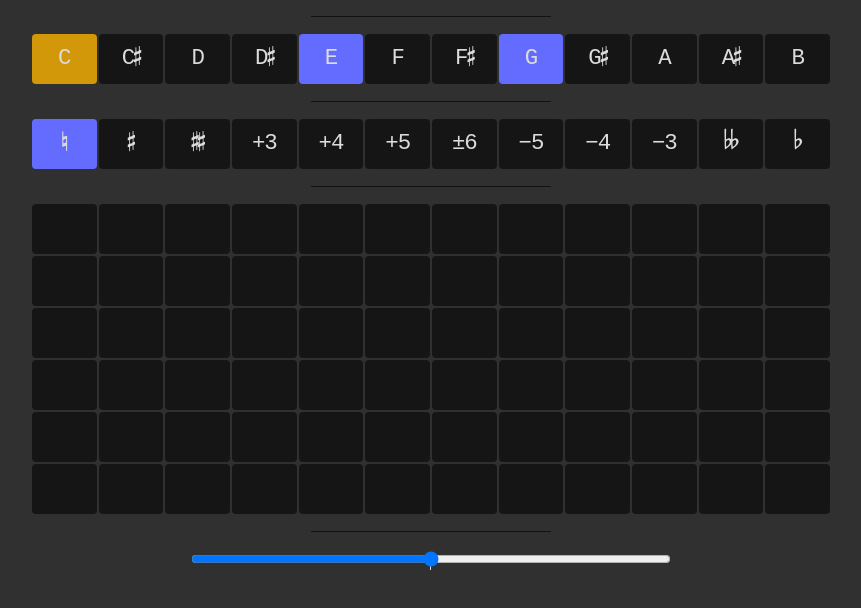
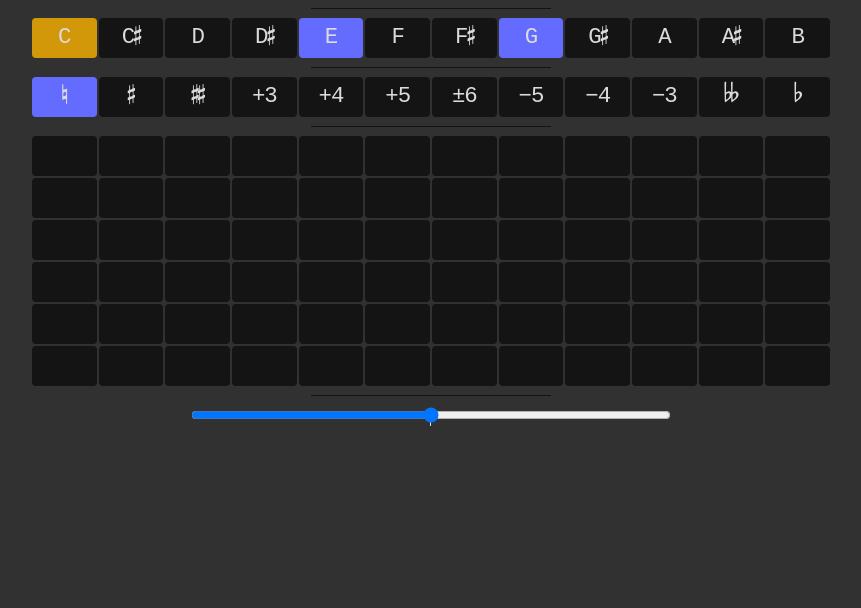
Before and after one commit to teuncm/chord-playground, a Vue app: page / in a window 1280 px wide. Shown: the top 608 px of the page, without its empty margins (209-1070 px from the left). Built offline with nearby package versions, Linux system fonts and the light colour scheme.

Commit message:
Change button sizes

```diff
--- a/src/style.css
+++ b/src/style.css
@@ -11,7 +11,7 @@
 
 * {
   font-family: 'Bravura', monospace, sans-serif;
-  color: rgb(220, 220, 220);
+  color: rgb(219, 219, 219);
 
   box-sizing: border-box;
 
@@ -33,7 +33,7 @@ body {
   font-weight: normal;
   letter-spacing: -1px;
 
-  background-color: rgb(48, 48, 48);
+  background-color: rgb(49, 49, 49);
 
   font-synthesis: none;
   text-rendering: optimizeLegibility;
@@ -53,8 +53,8 @@ body {
   margin-left: 35%;
   margin-right: 35%;
   height: 1px;
-  margin-top: 2vh;
-  margin-bottom: 2vh;
+  margin-top: 1vh;
+  margin-bottom: 1vh;
 }
 
 .container {
@@ -102,10 +102,10 @@ body {
   white-space: nowrap;
   overflow: hidden;
   margin: 1px;
-  height: 50px;
+  height: 40px;
 
   cursor: pointer;
-  background-color: rgb(21, 21, 21);
+  background-color: rgb(20, 20, 20);
   border: 1px solid transparent;
   transition: border-color 0.5s, background-color 0.5s;
 }
@@ -123,7 +123,7 @@ body {
   display: flex;
   border-radius: 50%;
   margin: 20px;
-  height: 50px;
+  height: 60px;
   justify-content: center;
   align-items: center;
   transition: box-shadow 0.8s, background-color 0.8s!important;
@@ -135,7 +135,7 @@ body {
 }
 
 .note {
-  height: 50px;
+  /* height: 50px; */
   transition: background-color 7s, box-shadow 7s!important;
 }
 .note:hover {
```
